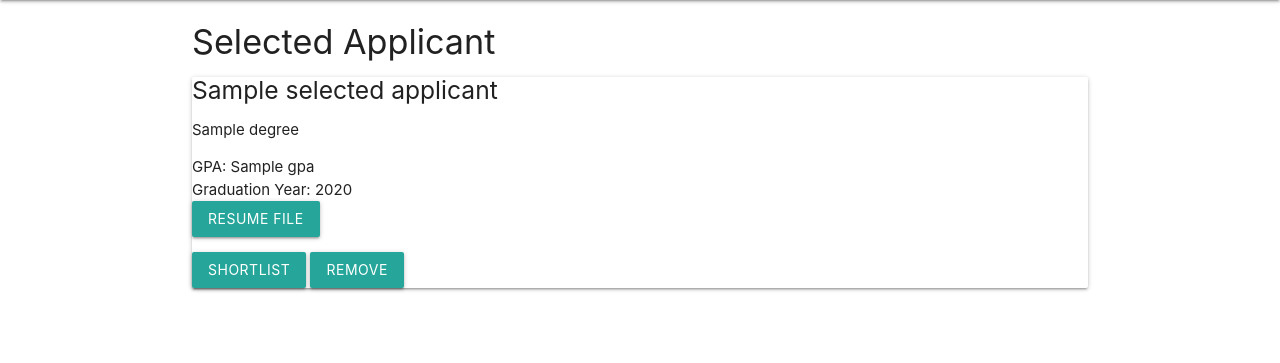
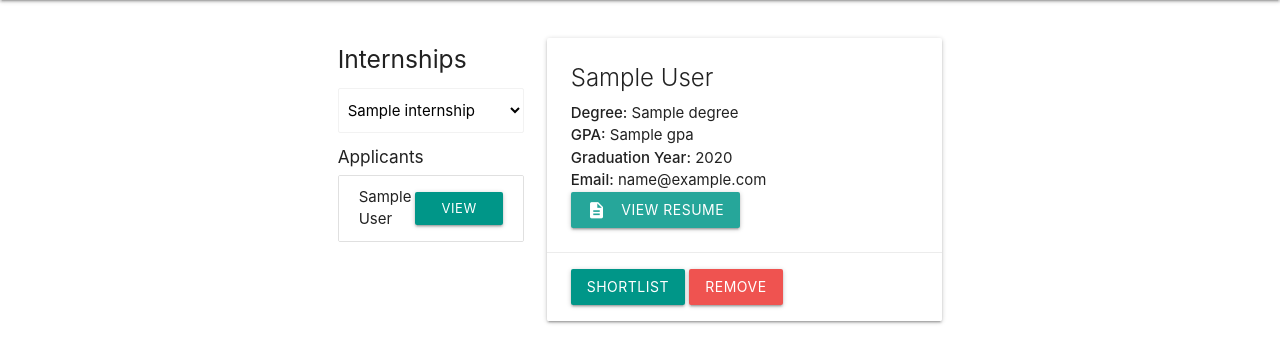
Before and after one commit to OurINFO2602Project/Project-Restart, a Flask app: template App/templates/staff_home.html in a window 1280 px wide. Shown: the part 64-427 px from the top of the page. Run offline with Flask 3, Linux system fonts and the light colour scheme; tables that the repository leaves empty hold one stand-in row (values such as "Sample post"); the template is opened without the code that fills it: values that come from a table or form of the project are taken from there, most other values are stand-ins (such as "Sample title", 1, 10 or a date in 2020); parts of the project's set-up code (start-up, migrations or seed data) failed here and were passed over.

Commit message:
staff home updated

```diff
--- a/App/templates/staff_home.html
+++ b/App/templates/staff_home.html
@@ -1,60 +1,69 @@
 {% extends "layout.html" %}
 
-{% block sidebar %}
-    <h4>Logged in as: Staff</h4>
-    <a href="{{ url_for('logout') }}" class="btn btn-sm btn-outline-secondary mb-4">Logout</a>
-
-    <h5 class="mt-4">Applications</h5>
-    <div class="dropdown mb-3">
-        <button class="btn btn-light dropdown-toggle" type="button" id="positionDropdown" data-bs-toggle="dropdown">
-            Web Developer ▼
-        </button>
-        <ul class="dropdown-menu">
-            <li><a class="dropdown-item" href="#">Web Developer</a></li>
-            <!-- Add other positions here -->
-        </ul>
+{% block content %}
+<div class="container" style="margin-top: 2rem;">
+  <div class="row">
+    <!-- Sidebar: Internship Dropdown & Applicants List -->
+    <div class="col s12 m4">
+      <h5>Internships</h5>
+      <form method="get" id="internshipForm">
+        <div class="input-field">
+          <select name="internship_id" id="internshipDropdown" class="browser-default" onchange="document.getElementById('internshipForm').submit();">
+            {% for internship in internships %}
+              <option value="{{ internship.id }}" {% if selected_internship and internship.id == selected_internship.id %}selected{% endif %}>
+                {{ internship.title }}
+              </option>
+            {% endfor %}
+          </select>
+        </div>
+      </form>
+      <h6 class="mt-4">Applicants</h6>
+      <ul class="collection">
+        {% for applicant in applicants %}
+          <li class="collection-item" style="display: flex; justify-content: space-between; align-items: center;">
+            <span>{{ applicant.student.first_name }} {{ applicant.student.last_name }}</span>
+            <form method="get" style="margin:0;">
+              <input type="hidden" name="internship_id" value="{{ selected_internship.id }}">
+              <input type="hidden" name="applicant_id" value="{{ applicant.id }}">
+              <button type="submit" class="btn-small teal">View Details</button>
+            </form>
+          </li>
+        {% else %}
+          <li class="collection-item">No applicants for this internship.</li>
+        {% endfor %}
+      </ul>
     </div>
 
-    {% for applicant in applicants.values() %}
-        <div class="card mb-2 applicant-card {% if selected_applicant and selected_applicant.id == applicant.id %}selected{% endif %}"
-             onclick="window.location.href='{{ url_for('view_applicant', applicant_id=applicant.id) }}'">
-            <div class="card-body">
-                <h6>{{ applicant.name }}</h6>
-                <p class="mb-1">{{ applicant.position }}</p>
-                <a href="{{ url_for('view_applicant', applicant_id=applicant.id) }}" class="btn btn-sm btn-outline-primary">View Details</a>
-            </div>
+    <!-- Main Content: Applicant Details -->
+    <div class="col s12 m8">
+      {% if selected_applicant %}
+        <div class="card">
+          <div class="card-content">
+            <span class="card-title">{{ selected_applicant.student.first_name }} {{ selected_applicant.student.last_name }}</span>
+            <p><strong>Degree:</strong> {{ selected_applicant.degree }}</p>
+            <p><strong>GPA:</strong> {{ selected_applicant.gpa }}</p>
+            <p><strong>Graduation Year:</strong> {{ selected_applicant.graduation_year }}</p>
+            <p><strong>Email:</strong> {{ selected_applicant.student.email }}</p>
+            {% if selected_applicant.resume_url %}
+              <a href="{{ selected_applicant.resume_url }}" class="btn waves-effect waves-light teal lighten-1" target="_blank">
+                <i class="material-icons left">description</i>View Resume
+              </a>
+            {% endif %}
+          </div>
+          <div class="card-action">
+            <a href="{{ url_for('shortlist', applicant_id=selected_applicant.id) }}"
+               class="btn {% if selected_applicant.shortlisted %}green{% else %}teal{% endif %}">
+              {% if selected_applicant.shortlisted %}Shortlisted{% else %}Shortlist{% endif %}
+            </a>
+            <a href="{{ url_for('remove', applicant_id=selected_applicant.id) }}" class="btn red lighten-1">Remove</a>
+          </div>
         </div>
-    {% endfor %}
+      {% else %}
+        <div class="card-panel grey lighten-3">
+          <span>Select an applicant to view details.</span>
+        </div>
+      {% endif %}
+    </div>
+  </div>
+</div>
 {% endblock %}
-
-{% block content %}
-    {% if selected_applicant %}
-        <h4>Selected Applicant</h4>
-        <div class="card">
-            <div class="card-body">
-                <h5>{{ selected_applicant.name }}</h5>
-                <p>{{ selected_applicant.degree }}</p>
-                <ul class="list-unstyled">
-                    <li>GPA: {{ selected_applicant.gpa }}</li>
-                    <li>Graduation Year: {{ selected_applicant.graduation_year }}</li>
-                    <li>
-                        <a href="/resumes/{{ selected_applicant.resume_file }}" class="btn btn-sm btn-outline-secondary">
-                            Resume File
-                        </a>
-                    </li>
-                </ul>
-                <div class="mt-3">
-                    <a href="{{ url_for('shortlist', applicant_id=selected_applicant.id) }}"
-                       class="btn btn-sm {% if selected_applicant.shortlisted %}btn-success{% else %}btn-outline-success{% endif %}">
-                        {% if selected_applicant.shortlisted %}Shortlisted{% else %}Shortlist{% endif %}
-                    </a>
-                    <a href="{{ url_for('remove', applicant_id=selected_applicant.id) }}" class="btn btn-sm btn-outline-danger ms-2">Remove</a>
-                </div>
-            </div>
-        </div>
-    {% else %}
-        <div class="alert alert-info">
-            Select an applicant from the sidebar to view details
-        </div>
-    {% endif %}
-{% endblock %}
```
